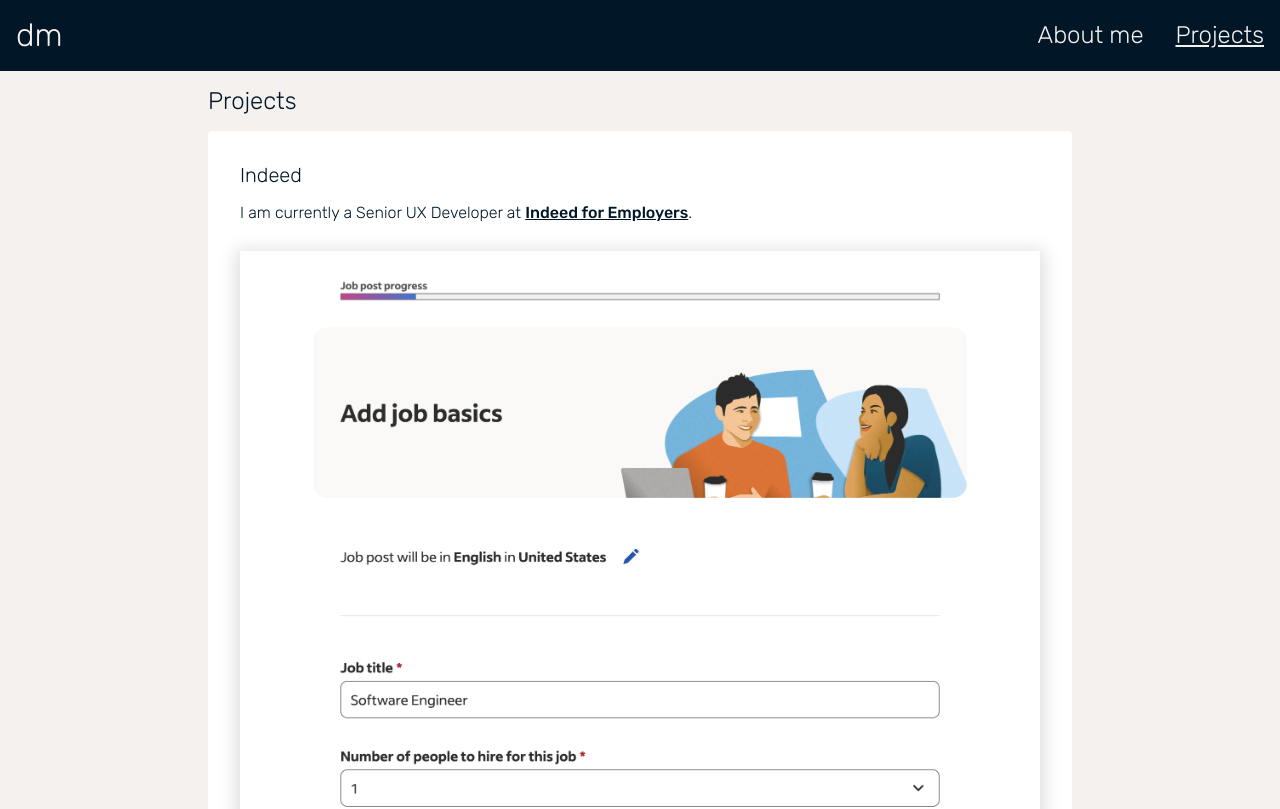
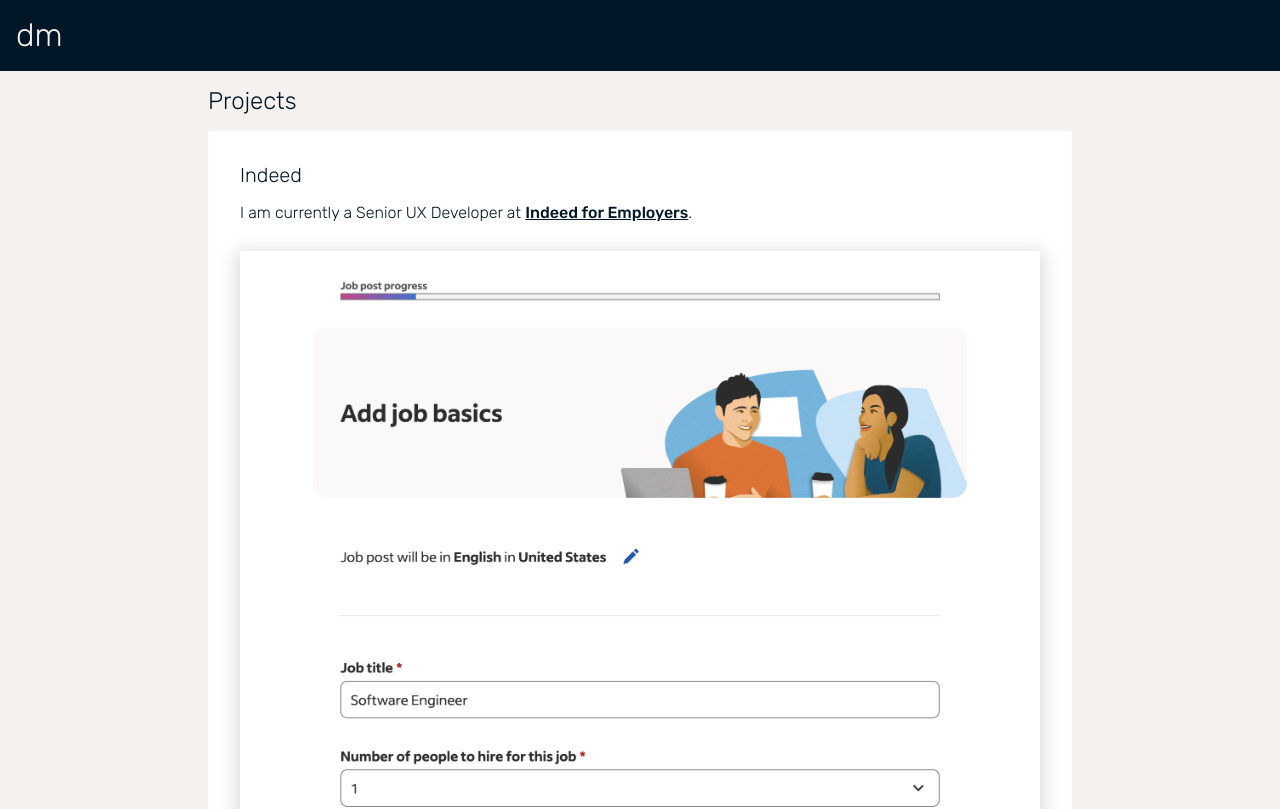
Before and after one commit to drewcmaier/portfolio, a SvelteKit app: page /projects in a window 1280 px wide. Shown: the top 809 px of the page. Built offline with nearby package versions, Linux system fonts and the light colour scheme.

Commit message:
feat: mobile menu transition

```diff
--- a/src/routes/Nav.svelte
+++ b/src/routes/Nav.svelte
@@ -99,6 +99,8 @@
 		justify-items: center;
 		align-items: center;
 		gap: 4rem;
+
+		transition: opacity 0.2s;
 	}
 
 	li {
@@ -128,7 +130,7 @@
 	}
 
 	.nav-menu--closed {
-		display: none;
+		opacity: 0;
 	}
 
 	@media screen and (min-width: 32rem) {
```
